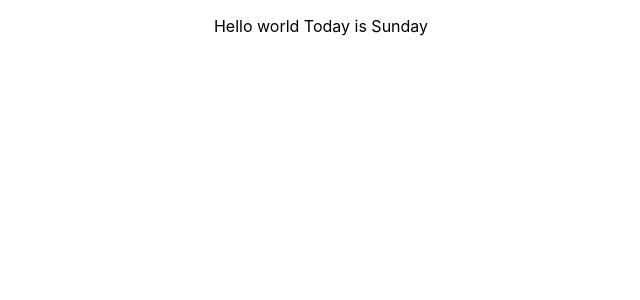
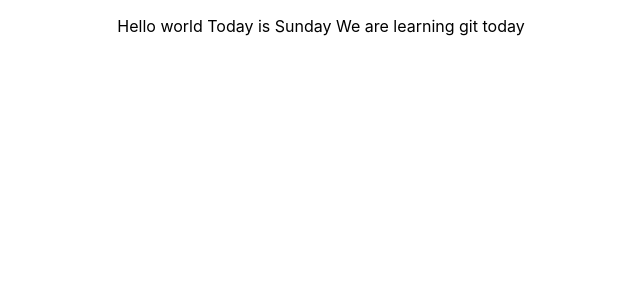
Before and after one commit to vishalj64/git-deployment-prac-0204, a React (Create React App) app: page / in a window 1280 px wide. Shown: the top 300 px of the page, without its empty margins (319-959 px from the left). Built offline with nearby package versions, Linux system fonts and the light colour scheme.

Commit message:
add-hello-world-learning-git

```diff
--- a/src/App.js
+++ b/src/App.js
@@ -4,7 +4,7 @@ import './App.css';
 function App() {
   return (
     <div className="App">
-      <p>Hello world Today is Sunday</p>
+      <p>Hello world Today is Sunday We are learning git today</p>
     </div>
   );
 }
```
